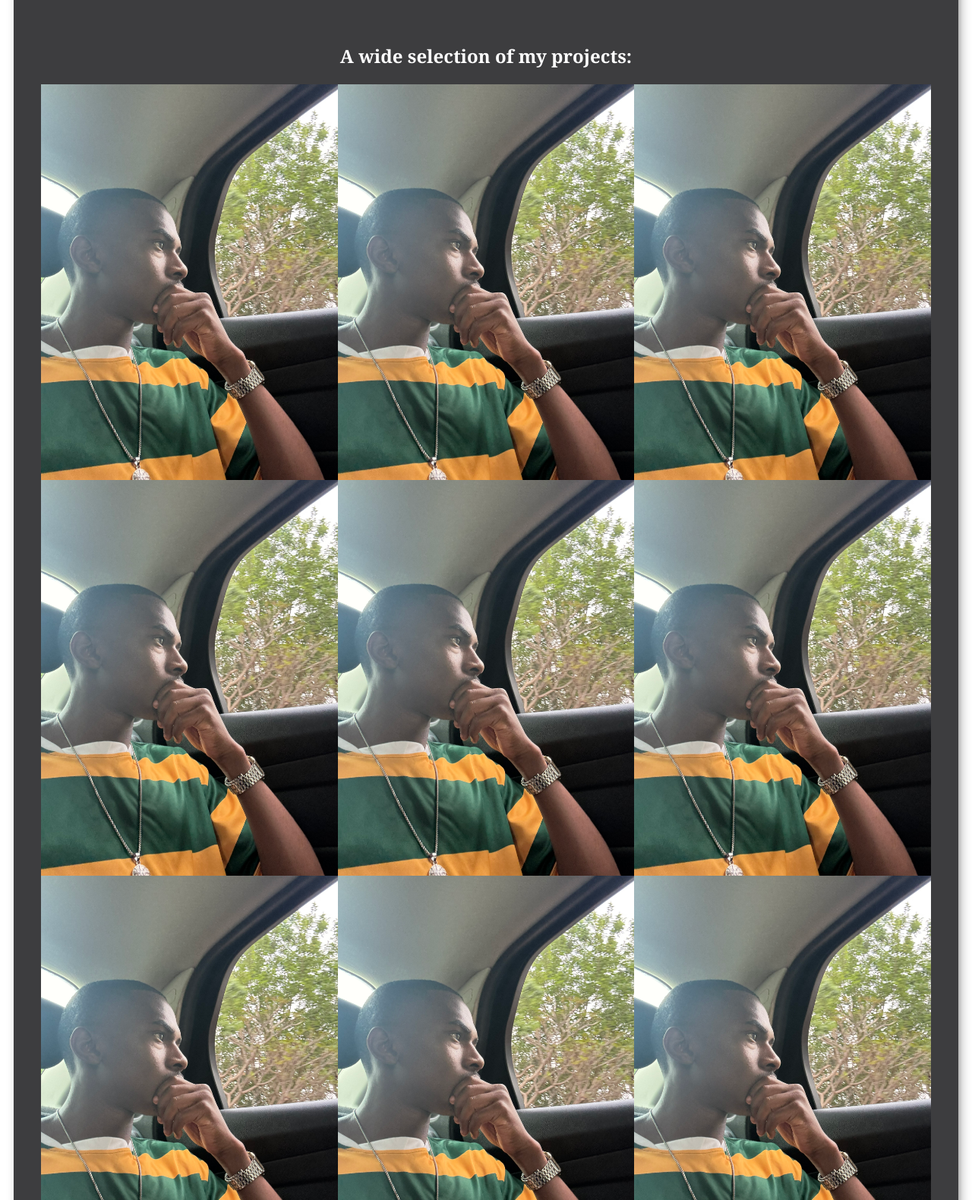
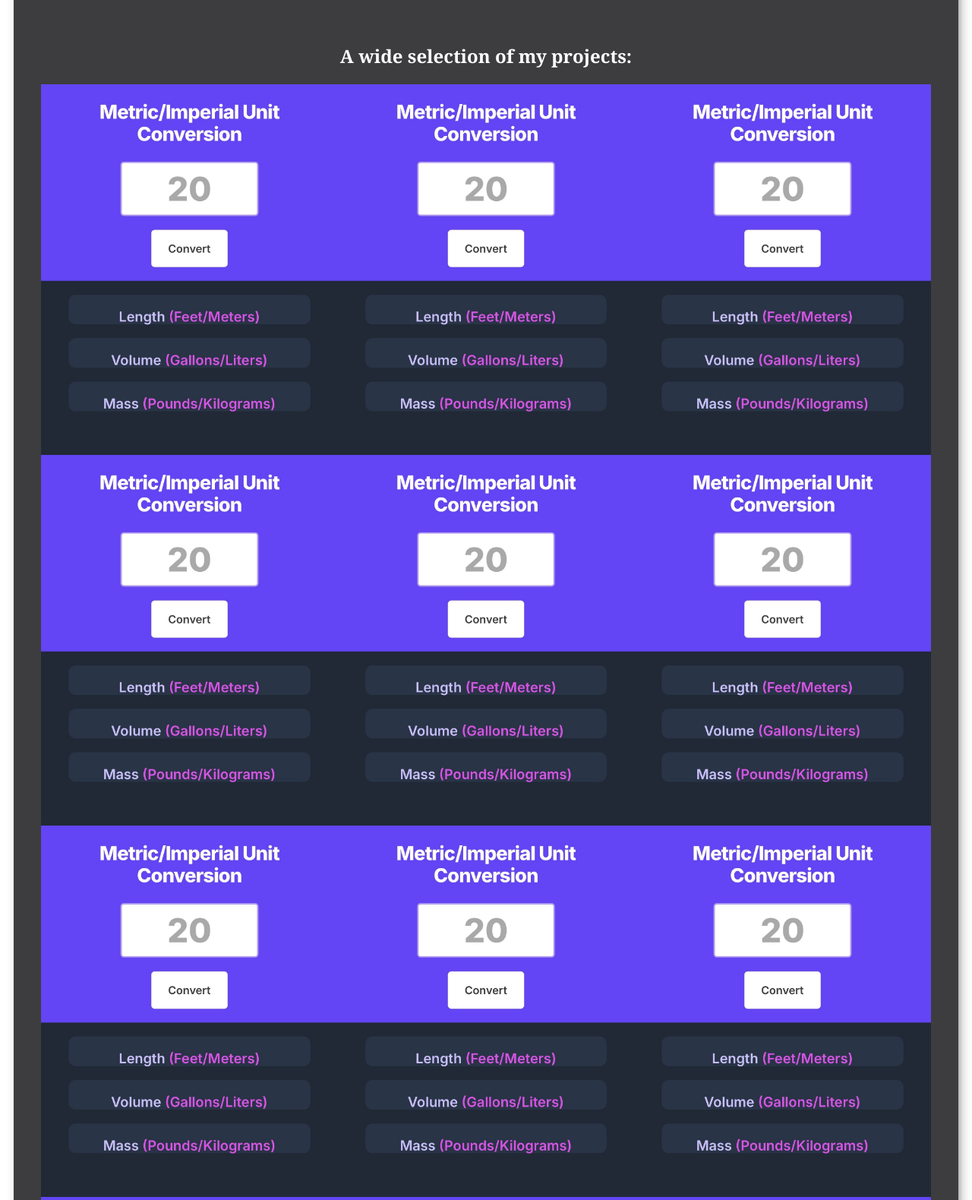
Before and after one commit to LTshepoJr/portfolio-website, a plain HTML site: page index.html in a window 1280 px wide. Shown: the part 2023-3603 px from the top of the page at 76% size. Drawn offline with Linux system fonts and the light colour scheme.

Commit message:
link to project page and unit converter added

```diff
--- a/index.html
+++ b/index.html
@@ -124,85 +124,85 @@
           A wide selection of my projects:
         </p>
         <div class="portfolio">
-          <!-- Portfolio 1 -->
-          <a href="#" class="portfolio_item">
+          <!-- Unit Converter -->
+          <a href="/projects.html#unit-converter" class="portfolio_item">
             <img
-              src="/images/IMG_0527.JPEG"
-              alt="Lethabo Kgoele sitting in a car, looking thoughtfully out the window with his hand resting on his chin. He is wearing a green and yellow striped shirt, a silver wristwatch, and a chain necklace, with trees visible outside the window."
+              src="/images/IMG_1680.JPEG"
+              alt="A screenshot of a “Metric/Imperial Unit Conversion” web app interface with a purple header section. The page displays a centered white input box showing “20” and a white “Convert” button below it. Underneath are three dark rounded panels labeled **Length (Feet/Meters)**, **Volume (Gallons/Liters)**, and **Mass (Pounds/Kilograms)**, but no conversion results are shown yet."
               class="portfolio_img"
           /></a>
           <!-- Portfolio 2 -->
-          <a href="#" class="portfolio_item"
+          <a href="/projects.html" class="portfolio_item"
             ><img
-              src="/images/IMG_0527.JPEG"
+              src="/images/IMG_1680.JPEG"
               alt="Lethabo Kgoele sitting in a car, looking thoughtfully out the window with his hand resting on his chin. He is wearing a green and yellow striped shirt, a silver wristwatch, and a chain necklace, with trees visible outside the window."
               class="portfolio_img"
           /></a>
           <!-- Portfolio 3 -->
-          <a href="" class="portfolio_item"
+          <a href="/projects.html" class="portfolio_item"
             ><img
-              src="/images/IMG_0527.JPEG"
+              src="/images/IMG_1680.JPEG"
               alt="Lethabo Kgoele sitting in a car, looking thoughtfully out the window with his hand resting on his chin. He is wearing a green and yellow striped shirt, a silver wristwatch, and a chain necklace, with trees visible outside the window."
               class="portfolio_img"
           /></a>
           <!-- Portfolio 4 -->
-          <a href="" class="portfolio_item"
+          <a href="/projects.html" class="portfolio_item"
             ><img
-              src="/images/IMG_0527.JPEG"
+              src="/images/IMG_1680.JPEG"
               alt="Lethabo Kgoele sitting in a car, looking thoughtfully out the window with his hand resting on his chin. He is wearing a green and yellow striped shirt, a silver wristwatch, and a chain necklace, with trees visible outside the window."
               class="portfolio_img"
           /></a>
           <!-- Portfolio 5 -->
-          <a href="" class="portfolio_item"
+          <a href="/projects.html" class="portfolio_item"
             ><img
-              src="/images/IMG_0527.JPEG"
+              src="/images/IMG_1680.JPEG"
               alt="Lethabo Kgoele sitting in a car, looking thoughtfully out the window with his hand resting on his chin. He is wearing a green and yellow striped shirt, a silver wristwatch, and a chain necklace, with trees visible outside the window."
               class="portfolio_img"
           /></a>
           <!-- Portfolio 6 -->
-          <a href="" class="portfolio_item"
+          <a href="/projects.html" class="portfolio_item"
             ><img
-              src="/images/IMG_0527.JPEG"
+              src="/images/IMG_1680.JPEG"
               alt="Lethabo Kgoele sitting in a car, looking thoughtfully out the window with his hand resting on his chin. He is wearing a green and yellow striped shirt, a silver wristwatch, and a chain necklace, with trees visible outside the window."
               class="portfolio_img"
           /></a>
           <!-- Portfolio 7 -->
-          <a href="" class="portfolio_item"
+          <a href="/projects.html" class="portfolio_item"
             ><img
-              src="/images/IMG_0527.JPEG"
+              src="/images/IMG_1680.JPEG"
               alt="Lethabo Kgoele sitting in a car, looking thoughtfully out the window with his hand resting on his chin. He is wearing a green and yellow striped shirt, a silver wristwatch, and a chain necklace, with trees visible outside the window."
               class="portfolio_img"
           /></a>
           <!-- Portfolio 8 -->
-          <a href="" class="portfolio_item"
+          <a href="/projects.html" class="portfolio_item"
             ><img
-              src="/images/IMG_0527.JPEG"
+              src="/images/IMG_1680.JPEG"
               alt="Lethabo Kgoele sitting in a car, looking thoughtfully out the window with his hand resting on his chin. He is wearing a green and yellow striped shirt, a silver wristwatch, and a chain necklace, with trees visible outside the window."
               class="portfolio_img"
           /></a>
           <!-- Portfolio 9 -->
-          <a href="" class="portfolio_item"
+          <a href="/projects.html" class="portfolio_item"
             ><img
-              src="/images/IMG_0527.JPEG"
+              src="/images/IMG_1680.JPEG"
               alt="Lethabo Kgoele sitting in a car, looking thoughtfully out the window with his hand resting on his chin. He is wearing a green and yellow striped shirt, a silver wristwatch, and a chain necklace, with trees visible outside the window."
               class="portfolio_img"
           /></a>
           <!-- Portfolio 10 -->
-          <a href="" class="portfolio_item"
+          <a href="/projects.html" class="portfolio_item"
             ><img
-              src="/images/IMG_0527.JPEG"
+              src="/images/IMG_1680.JPEG"
               alt="Lethabo Kgoele sitting in a car, looking thoughtfully out the window with his hand resting on his chin. He is wearing a green and yellow striped shirt, a silver wristwatch, and a chain necklace, with trees visible outside the window."
               class="portfolio_img" /></a
           ><!-- Portfolio 11 -->
-          <a href="" class="portfolio_item"
+          <a href="/projects.html" class="portfolio_item"
             ><img
-              src="/images/IMG_0527.JPEG"
+              src="/images/IMG_1680.JPEG"
               alt="Lethabo Kgoele sitting in a car, looking thoughtfully out the window with his hand resting on his chin. He is wearing a green and yellow striped shirt, a silver wristwatch, and a chain necklace, with trees visible outside the window."
               class="portfolio_img" /></a
           ><!-- Portfolio 12 -->
-          <a href="" class="portfolio_item"
+          <a href="/projects.html" class="portfolio_item"
             ><img
-              src="/images/IMG_0527.JPEG"
+              src="/images/IMG_1680.JPEG"
               alt="Lethabo Kgoele sitting in a car, looking thoughtfully out the window with his hand resting on his chin. He is wearing a green and yellow striped shirt, a silver wristwatch, and a chain necklace, with trees visible outside the window."
               class="portfolio_img"
           /></a>
```
